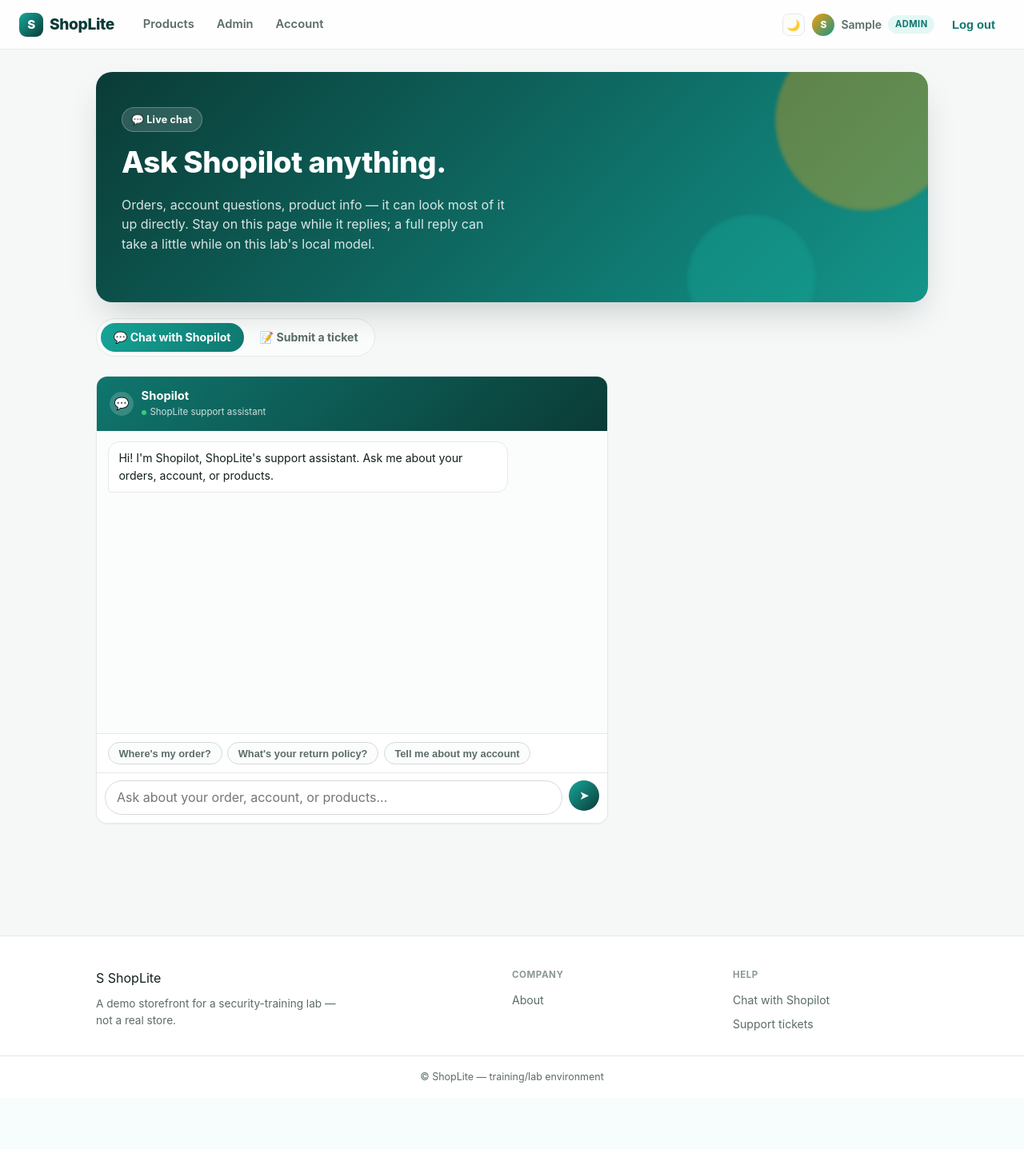
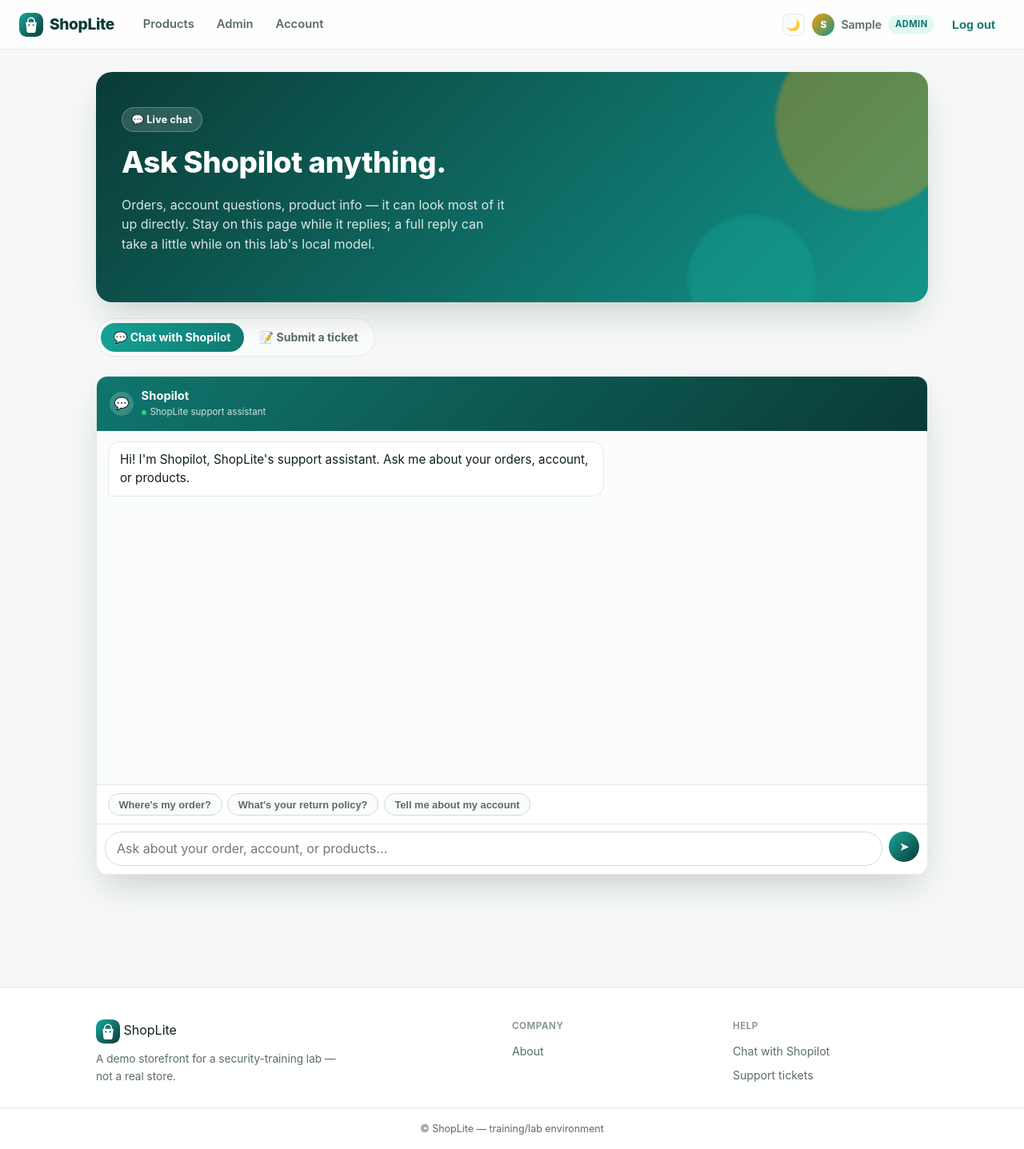
Before and after one commit to ihatecodingaaa/ai_commerce_sit, a Flask app: page /support in a window 1280 px wide. Shown: the whole page at 80% size. Before the commit the page ends 1354 px from the top, so only its background shows below. Run offline with Flask 3, Linux system fonts and the light colour scheme; the visitor is signed in with stand-in values (Sample User, id 1); data comes from the database, SQL or seed files in the repository; data that the repository does not hold is empty.

Commit message:
Chat reply polling, larger chat area, dark-mode teal parity, avatar crop fix, real logo
- The chat backend was already resilient to navigation/tab-close (the
  handler finishes and saves the reply server-side regardless of whether
  the original browser connection is still open -- verified live: sent a
  message, confirmed the "pending" state mid-flight via
  /api/chat/history, then confirmed the resolved reply appeared ~54s
  later). What was missing was the frontend noticing. chat.js now detects
  "last stored message is from the customer, no reply yet" on page load
  and polls every 3s (up to ~4.5 min) until the reply appears, instead of
  showing a static snapshot that only ever reflected what had finished by
  the exact moment the page loaded. Works whether you navigated away and
  came back, or closed the tab and reopened it later.
- Chat card is now full content-width and taller (720px/78vh vs a fixed
  640x560 box), with a capped message-bubble width so lines don't stretch
  too wide.
- Dark mode: brand/accent/selection tokens no longer redeclared in the
  dark-mode blocks at all, so they fall through to the exact same values
  light mode uses instead of a brighter dark-only variant. Only
  backgrounds/surfaces/borders/text stay gray.
- Fixed a real CSS bug: .avatar had no overflow:hidden, so an emoji
  glyph's natural bounding box could poke out past the rounded corners
  inconsistently ("cropping" at the edges) instead of being clipped
  cleanly to the circle/rounded-square shape. Also gave picker swatches
  a bit more breathing room (smaller emoji size, explicit line-height).
- Added a real shopping-bag logo (app/static/logo.svg, inline gradient +
  bag shape) replacing the plain letter "S", used consistently in both
  the nav and footer brand marks (the footer one was previously
  unstyled -- a pre-existing bug fixed as part of this). Swap that file
  for a custom logo any time; same filename, no code changes needed.

Co-Authored-By: Claude Sonnet 5 <noreply@anthropic.com>

```diff
--- a/app/static/style.css
+++ b/app/static/style.css
@@ -67,13 +67,15 @@
    token below is a friend of the light one defined above it; component
    CSS never checks the theme directly, it just uses the tokens.
    ========================================================================== */
-/* Surfaces/text are neutral gray in dark mode; brand-* stays a teal accent
-   (buttons, the logo mark, links) so there's still a spot of color -- only
-   the backgrounds/cards/modals went gray, not everything. */
+/* Surfaces/text/borders go neutral gray in dark mode. brand-*, accent-*,
+   and selection deliberately are NOT redeclared here -- they fall through
+   to the exact same values :root defines for light mode, so buttons, the
+   logo, links, and text selection stay the same teal/amber in both themes
+   instead of a brighter dark-mode-only variant. */
 @media (prefers-color-scheme: dark) {
-  :root:not([data-theme="light"]) { --brand-900: #0d4a44; --brand-700: #2dd4bf; --brand-600: #22c3ae; --brand-500: #17dcc6; --brand-100: rgba(45, 212, 191, 0.18); --accent-500: #fbbf24; --accent-100: rgba(251, 191, 36, 0.18); --bg: #0e0e10; --surface: #18181b; --surface-2: #1f1f23; --border: #2b2b30; --border-strong: #3f3f46; --text: #e4e4e7; --text-muted: #a1a1aa; --text-faint: #71717a; --success: #34d399; --success-bg: rgba(52, 211, 153, 0.14); --danger: #f87171; --danger-bg: rgba(248, 113, 113, 0.14); --shadow-sm: 0 1px 2px rgba(0, 0, 0, 0.35); --shadow-md: 0 6px 20px -4px rgba(0, 0, 0, 0.5); --shadow-lg: 0 20px 45px -12px rgba(0, 0, 0, 0.6); --nav-bg: rgba(14, 14, 16, 0.85); --selection-bg: #17dcc6; --selection-text: #08211d; color-scheme: dark; }
+  :root:not([data-theme="light"]) { --bg: #0e0e10; --surface: #18181b; --surface-2: #1f1f23; --border: #2b2b30; --border-strong: #3f3f46; --text: #e4e4e7; --text-muted: #a1a1aa; --text-faint: #71717a; --success: #34d399; --success-bg: rgba(52, 211, 153, 0.14); --danger: #f87171; --danger-bg: rgba(248, 113, 113, 0.14); --shadow-sm: 0 1px 2px rgba(0, 0, 0, 0.35); --shadow-md: 0 6px 20px -4px rgba(0, 0, 0, 0.5); --shadow-lg: 0 20px 45px -12px rgba(0, 0, 0, 0.6); --nav-bg: rgba(14, 14, 16, 0.85); color-scheme: dark; }
 }
-:root[data-theme="dark"] { --brand-900: #0d4a44; --brand-700: #2dd4bf; --brand-600: #22c3ae; --brand-500: #17dcc6; --brand-100: rgba(45, 212, 191, 0.18); --accent-500: #fbbf24; --accent-100: rgba(251, 191, 36, 0.18); --bg: #0e0e10; --surface: #18181b; --surface-2: #1f1f23; --border: #2b2b30; --border-strong: #3f3f46; --text: #e4e4e7; --text-muted: #a1a1aa; --text-faint: #71717a; --success: #34d399; --success-bg: rgba(52, 211, 153, 0.14); --danger: #f87171; --danger-bg: rgba(248, 113, 113, 0.14); --shadow-sm: 0 1px 2px rgba(0, 0, 0, 0.35); --shadow-md: 0 6px 20px -4px rgba(0, 0, 0, 0.5); --shadow-lg: 0 20px 45px -12px rgba(0, 0, 0, 0.6); --nav-bg: rgba(14, 14, 16, 0.85); --selection-bg: #17dcc6; --selection-text: #08211d; color-scheme: dark; }
+:root[data-theme="dark"] { --bg: #0e0e10; --surface: #18181b; --surface-2: #1f1f23; --border: #2b2b30; --border-strong: #3f3f46; --text: #e4e4e7; --text-muted: #a1a1aa; --text-faint: #71717a; --success: #34d399; --success-bg: rgba(52, 211, 153, 0.14); --danger: #f87171; --danger-bg: rgba(248, 113, 113, 0.14); --shadow-sm: 0 1px 2px rgba(0, 0, 0, 0.35); --shadow-md: 0 6px 20px -4px rgba(0, 0, 0, 0.5); --shadow-lg: 0 20px 45px -12px rgba(0, 0, 0, 0.6); --nav-bg: rgba(14, 14, 16, 0.85); color-scheme: dark; }
 
 /* ==========================================================================
    Reset & base
@@ -180,16 +182,15 @@ a { color: var(--brand-700); }
   letter-spacing: -0.02em;
   flex-shrink: 0;
 }
-.nav .brand .logo-mark {
+/* app/static/logo.svg -- replace this file with your own logo any time;
+   same filename means no template/CSS changes needed. */
+.logo-mark-img {
   width: 30px;
   height: 30px;
   border-radius: 9px;
-  background: linear-gradient(135deg, var(--brand-500), var(--brand-900));
-  display: inline-flex;
-  align-items: center;
-  justify-content: center;
-  color: white;
-  font-size: 0.95rem;
+  display: inline-block;
+  vertical-align: middle;
+  flex-shrink: 0;
   box-shadow: var(--shadow-sm);
 }
 .nav-links {
@@ -253,6 +254,11 @@ a { color: var(--brand-700); }
   font-weight: 800;
   flex-shrink: 0;
   line-height: 1;
+  /* Emoji glyphs render with a natural bounding box that can be a little
+     larger than the font-size implies -- without this, that box pokes out
+     past the rounded corners inconsistently ("cropping" at the edges).
+     Clipping to the rounded shape here keeps every avatar clean instead. */
+  overflow: hidden;
 }
 
 /* Preset profile-photo gradients -- see app/avatars.py::PRESET_AVATARS.
@@ -273,9 +279,9 @@ a { color: var(--brand-700); }
 .avatar-swatch {
   width: 48px; height: 48px; border-radius: 14px;
   display: flex; align-items: center; justify-content: center;
-  font-size: 1.4rem; cursor: pointer; border: 2px solid transparent;
+  font-size: 1.25rem; line-height: 1; cursor: pointer; border: 2px solid transparent;
   transition: transform var(--fast), border-color var(--fast);
-  padding: 0;
+  padding: 0; overflow: hidden;
 }
 .avatar-swatch:hover { transform: translateY(-2px); }
 .avatar-swatch.selected { border-color: var(--text); box-shadow: 0 0 0 3px var(--brand-100); }
@@ -659,10 +665,11 @@ form { margin: 0; }
    ========================================================================== */
 .chat-embed {
   display: flex; flex-direction: column;
-  height: min(560px, 70vh);
-  max-width: 640px;
+  height: min(720px, 78vh);
+  width: 100%;
   overflow: hidden;
   margin-bottom: 1.75rem;
+  box-shadow: var(--shadow-lg);
 }
 .chat-header {
   background: linear-gradient(135deg, var(--brand-700), var(--brand-900));
@@ -679,9 +686,10 @@ form { margin: 0; }
 
 #chat-log { flex: 1; overflow-y: auto; padding: 0.85rem; font-size: 0.88rem; background: var(--surface-2); display: flex; flex-direction: column; gap: 0.55rem; }
 #chat-log .msg {
-  padding: 0.55rem 0.8rem; border-radius: 14px; max-width: 82%;
+  padding: 0.6rem 0.9rem; border-radius: 14px; max-width: min(75%, 620px);
   animation: popIn var(--fast) var(--ease) both;
   white-space: pre-wrap; word-break: break-word;
+  font-size: 0.95rem;
 }
 #chat-log .user { background: linear-gradient(135deg, var(--brand-500), var(--brand-700)); color: white; margin-left: auto; border-bottom-right-radius: 4px; }
 #chat-log .bot { background: var(--surface); border: 1px solid var(--border); margin-right: auto; border-bottom-left-radius: 4px; }
--- a/app/templates/base.html
+++ b/app/templates/base.html
@@ -21,7 +21,7 @@
   <div class="page-wrap">
     <header class="nav">
       <a class="brand" href="/products">
-        <span class="logo-mark">S</span> ShopLite
+        <img src="/static/logo.svg" alt="" class="logo-mark-img"> ShopLite
       </a>
       <button id="nav-toggle" class="nav-toggle" aria-label="Toggle navigation">&#9776;</button>
       <nav id="nav-links" class="nav-links">
@@ -60,7 +60,7 @@
     <footer class="site-footer">
       <div class="footer-inner">
         <div class="footer-brand">
-          <span class="brand"><span class="logo-mark">S</span> ShopLite</span>
+          <span class="brand"><img src="/static/logo.svg" alt="" class="logo-mark-img"> ShopLite</span>
           <p class="muted">A demo storefront for a security-training lab &mdash; not a real store.</p>
         </div>
         <div class="footer-col">
```
Also changed, not shown: app/static/chat.js (+72 -17 lines), app/static/logo.svg (added).
